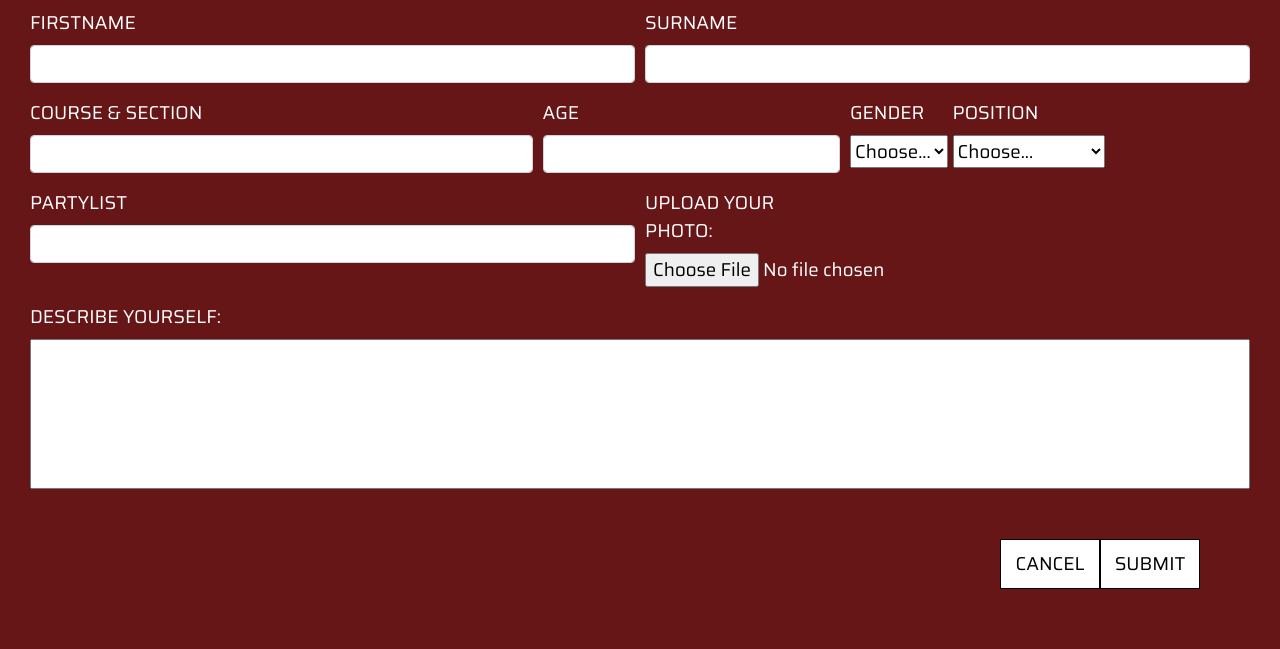
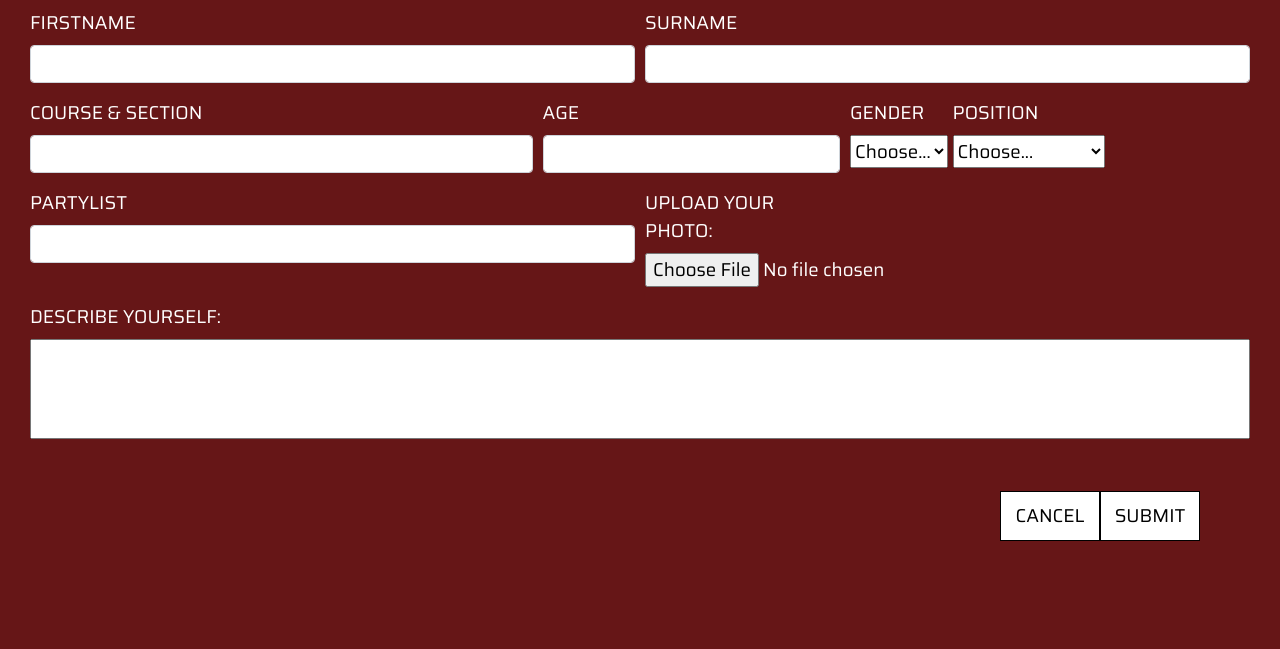
Before and after one commit to nefetina/VOTING-SYSTEM, a Django app: page /application/ in a window 1280 px wide. Shown: the part 201-850 px from the top of the page. After the commit the page ends 742 px from the top, so only its background shows below. Run offline with Django 4.2, Linux system fonts and the light colour scheme; the visitor is signed in with stand-in values (Sample User, id 1).

Commit message:
Add Files

```diff
--- a/voting/votingApp/static/css/application.css
+++ b/voting/votingApp/static/css/application.css
@@ -50,6 +50,7 @@ body {
 }
 
 .bttn {
+    margin-top: 2px;
     padding: 50px;
     display: flex;
     justify-content: end;
@@ -73,14 +74,14 @@ body {
     border: 1px solid black;
 }
 
-.formss {
-    display: grid;
+.form {
+    display: flex;
     width: 100%;
 }
 
 #desc {
     width: 100%;
-    height: 150px;
+    height: 100px;
 }
 
 a {
--- a/voting/votingApp/templates/votingApp/voting.html
+++ b/voting/votingApp/templates/votingApp/voting.html
@@ -24,8 +24,7 @@
     <div class="middle">
         <form method="POST" action="/votinga/">
             {%csrf_token%}
-            <div class="row">
-                <div class="col-md-4 mb-3">
+            <div class="col-md-2 mb-3">
                 <label for="ids">IDs</label>
                 <select name="idno_id" class="custom-select" id="idno_id">
 
@@ -33,6 +32,7 @@
               <option  value="{{data.idno}}">{{data.idno}}</option>{% endfor %}
             </select>
             </div>
+            <div class="row">
                 <div class="row1">
                     <label class="col-2 col-form-label" for="president">PRESIDENT</label>
                     <select class="form-control" name="president" id="president">
```
Lines whose indentation alone changed are shown as unchanged.
